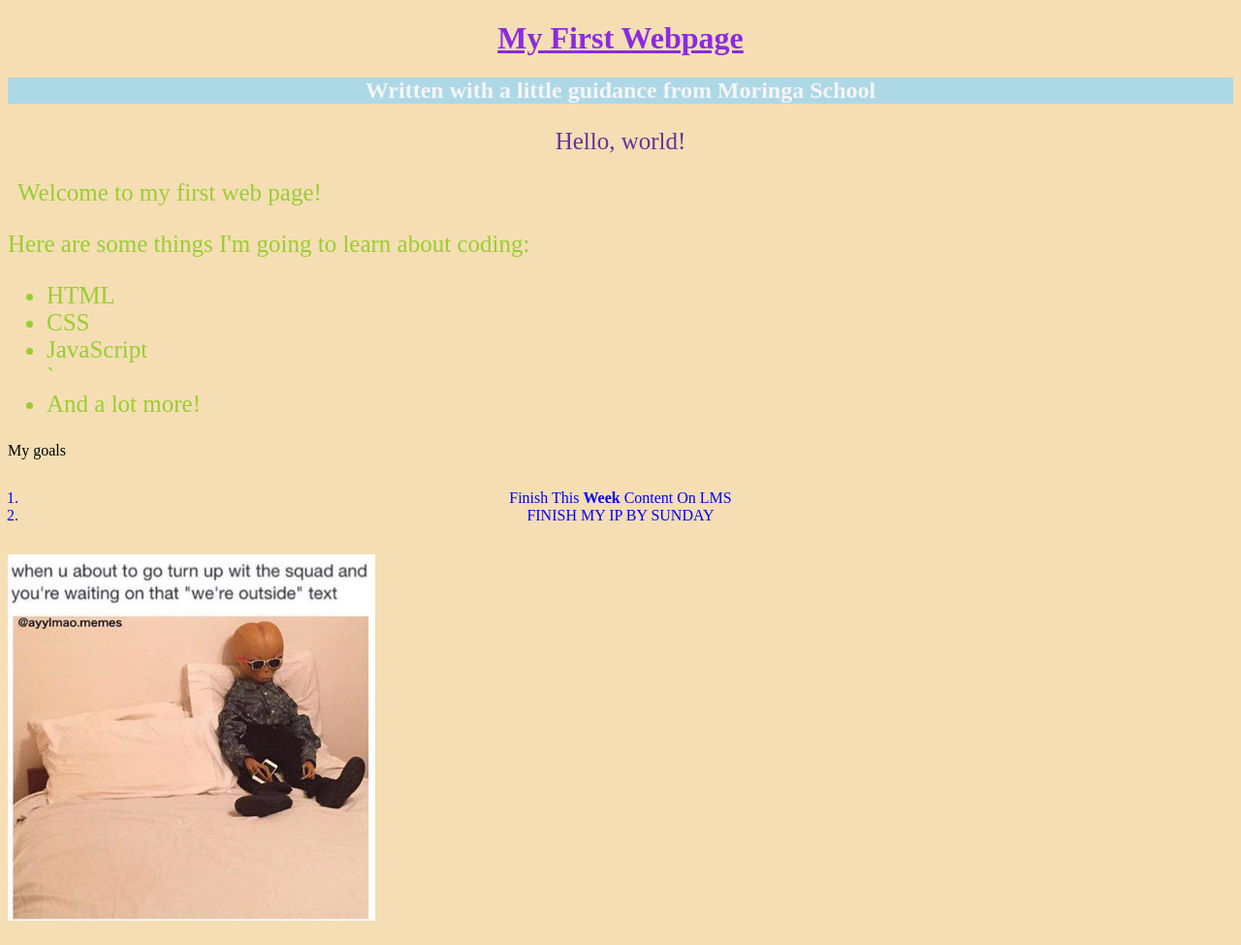
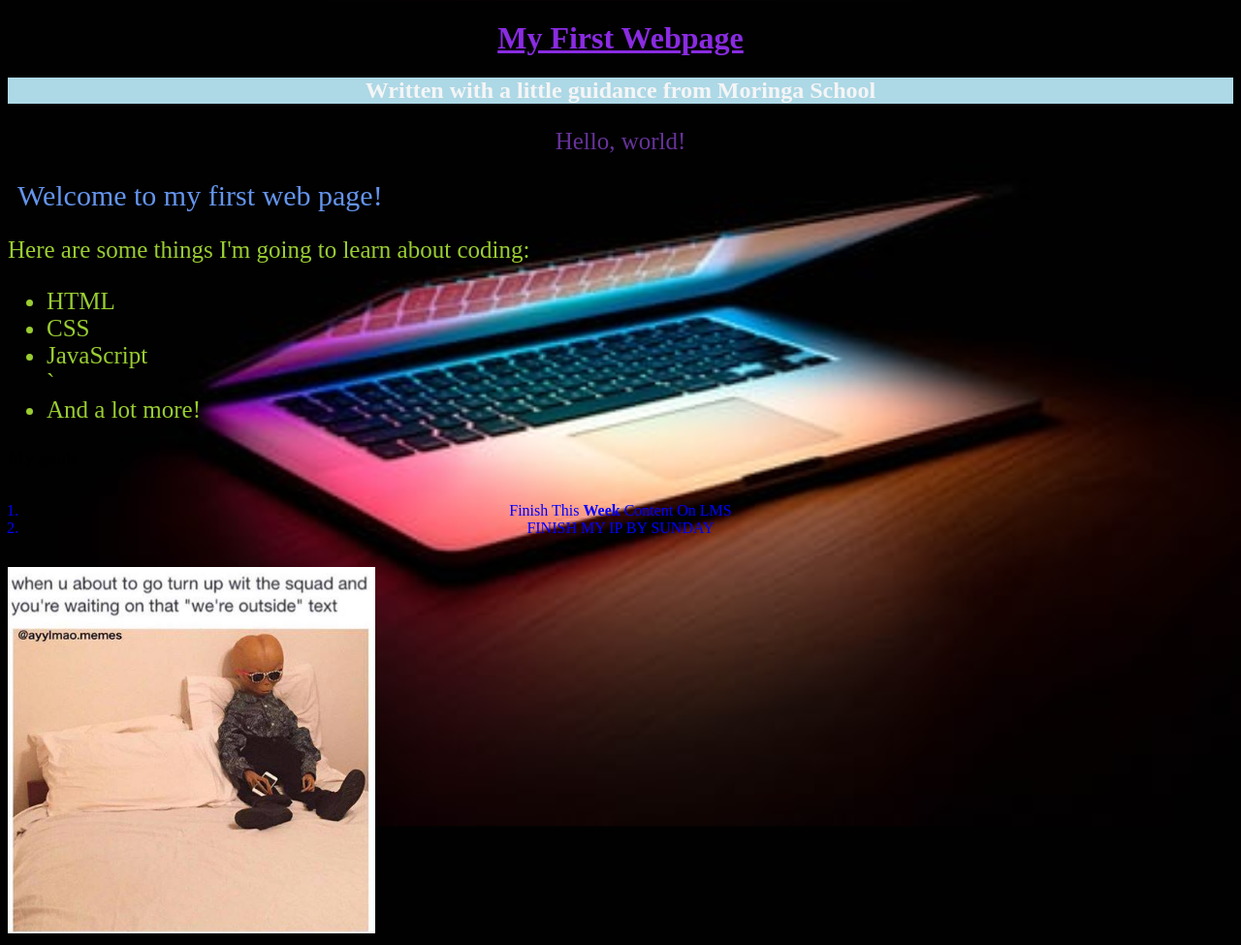
Before and after one commit to frankip/test-portfolio, a plain HTML site: page index.html in a window 1280 px wide. Shown: the whole page at 97% size. Drawn offline with Linux system fonts and the light colour scheme.

Commit message:
implement a background image

```diff
--- a/css/style.css
+++ b/css/style.css
@@ -1,6 +1,10 @@
 body {
     font-size: 20;
     background-color:wheat;
+    background-image: url('/images/background-img.jpeg');
+    background-repeat: no-repeat;
+    background-size: cover;
+    background-attachment: fixed;
 }
 
 h1{
--- a/index.html
+++ b/index.html
@@ -33,7 +33,7 @@
     <h2 class="center">Written with a little guidance from Moringa School</h2>
 
     <p class="custom-text">Hello, world!</p>
-    <p class="intro text">Welcome to my first web page!</p>
+    <p class="intro">Welcome to my first web page!</p>
 
     <p class="text">Here are some things I'm going to learn about coding:</p>
 
@@ -44,14 +44,17 @@
         <li>And a lot more!</li>
     </ul>
 
-    My goals
+    <h3>My goals</h3>
     <ol id="ordered">
         <li class="new">finish this <strong>week</strong> content on LMS</li>
         <li>Finish my Ip by Sunday</li>
 
     </ol>
 
-<img src="images/meme211.jpg" />
+    <div>
+        <img class="page-image" src="images/meme211.jpg" />
+
+    </div>
 
 </body>
 </html>
```
Also changed, not shown: images/background-img.jpeg (added).
